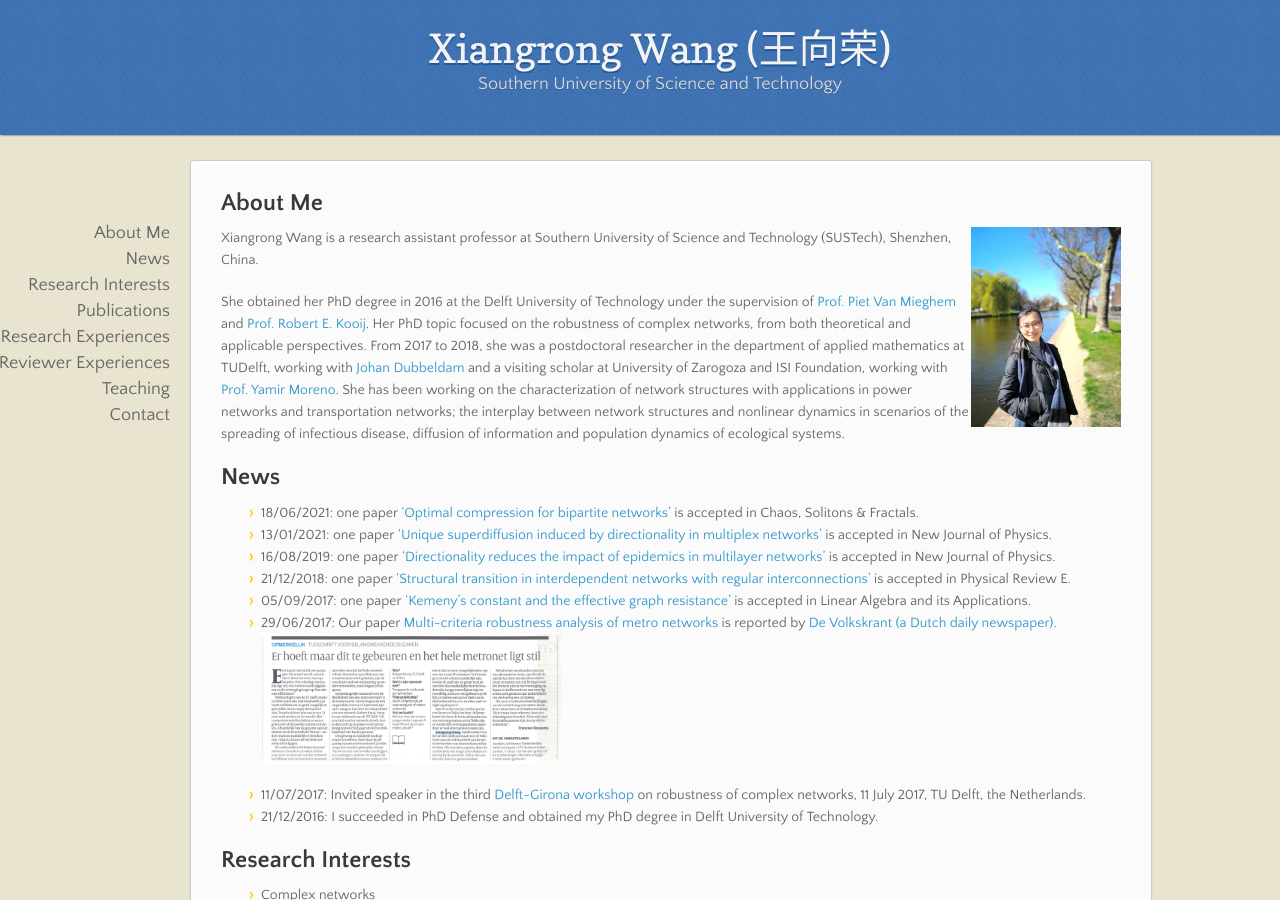
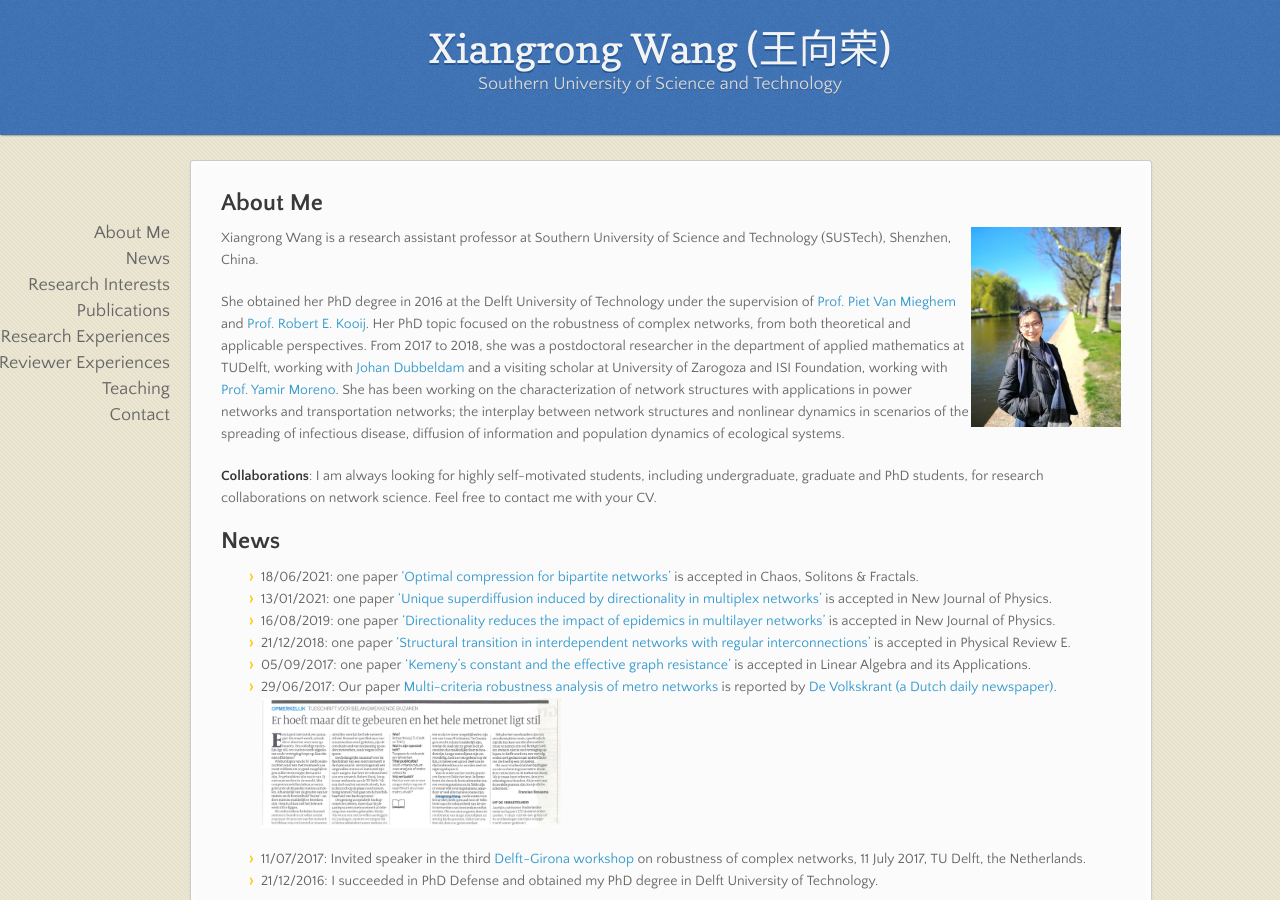
Before and after one commit to xiangrongwang/xiangrongwang.github.io, a Jekyll site: the page built from index.md, in a window 1280 px wide and 900 px high. Built offline with Jekyll 4.4.1, drawn with Linux system fonts in a browser that asks for light colours; nearby versions of some CDN libraries; our own code applies the rules of GitHub Pages for plain Markdown files.

Commit message:
Update index.md

```diff
--- a/index.md
+++ b/index.md
@@ -6,6 +6,7 @@ Xiangrong Wang is a research assistant professor at Southern University of Scien
 She obtained her PhD degree in 2016 at the Delft University of Technology under the supervision of [Prof. Piet Van Mieghem](https://www.nas.ewi.tudelft.nl/people/Piet/) and [Prof. Robert E. Kooij](https://www.nas.ewi.tudelft.nl/people/Rob/).
 Her PhD topic focused on the robustness of complex networks,  from both theoretical and applicable perspectives. From 2017 to 2018, she was a postdoctoral researcher in the department of applied mathematics at TUDelft, working with [Johan Dubbeldam](http://ta.twi.tudelft.nl/dv/users/dubbel/) and a visiting scholar at University of Zarogoza and ISI Foundation, working with [Prof. Yamir Moreno](http://cosnet.bifi.es/people/yamir-moreno/). She has been working on the characterization of network structures with applications in power networks and transportation networks; the interplay between network structures and nonlinear dynamics in scenarios of the spreading of infectious disease, diffusion of information and population dynamics of ecological systems.
 
+**Collaborations**: I am always looking for highly self-motivated students, including undergraduate, graduate and PhD students, for research collaborations on network science. Feel free to contact me with your CV.
 
 ## News
 * 18/06/2021: one paper ['Optimal compression for bipartite networks'](https://iopscience.iop.org/article/10.1088/1367-2630/abdb71/meta) is accepted in Chaos, Solitons & Fractals.
```
